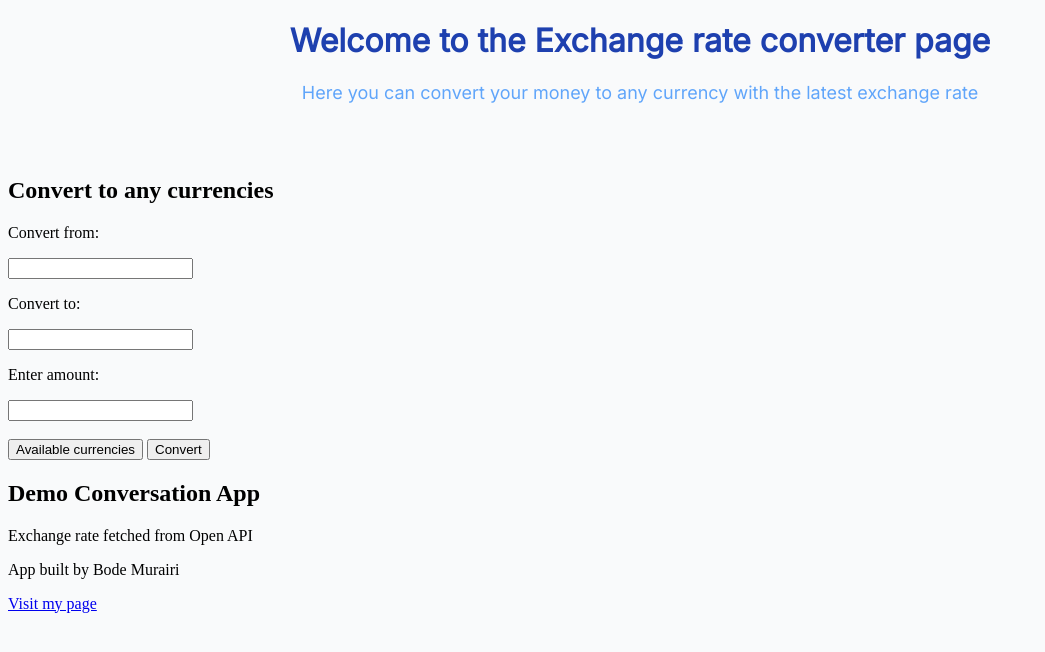
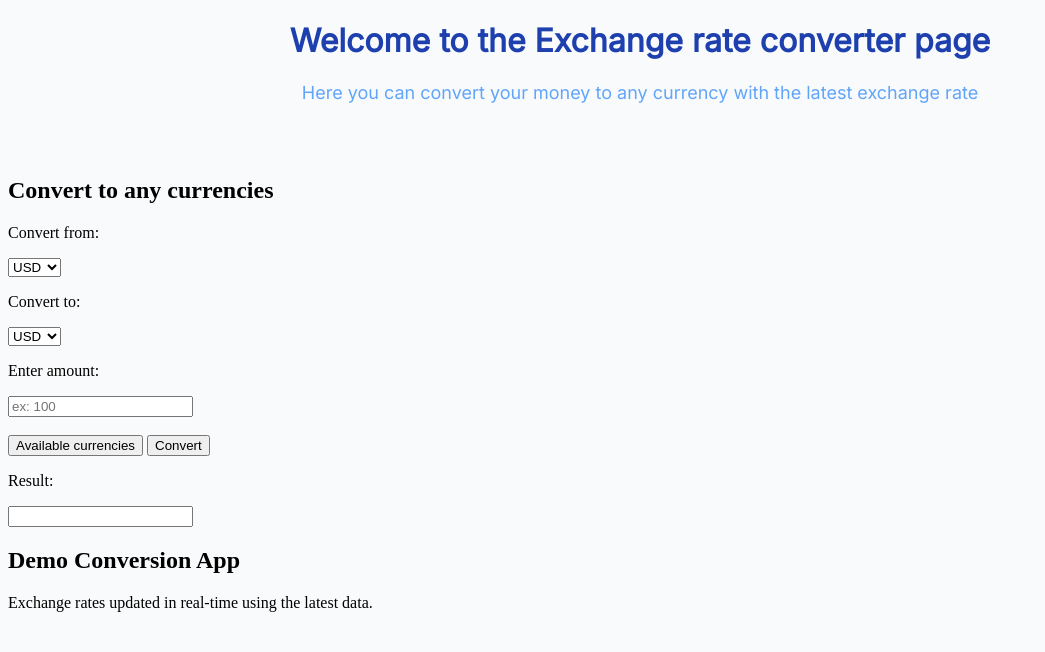
Before and after one commit to BodeMurairi2/resume, a plain HTML site: page currency_converter/index.html in a window 1280 px wide. Shown: the whole page, without its empty margins (0-1045 px from the left). Drawn offline with Linux system fonts and the light colour scheme.

Commit message:
First javascript implemented

```diff
--- a/currency_converter/index.html
+++ b/currency_converter/index.html
@@ -15,26 +15,52 @@
     <main class="convert-class">
         <div>
             <h2> Convert to any currencies </h2>
-            <form action="/" method="post">
-                <p> Convert from: </p>
-                <input type="text">
-                <p> Convert to: </p>
-                <input type="text">
-                <p> Enter amount: </p>
-                <input type="number"><br><br>
+            <form id="currency-form">
+                <div class="convert-from">
+                    <p> Convert from: </p>
+                    <select id="fromCurrency" name="fromCurrency">
+                        <option value="USD">USD</option>
+                        <option value="EUR">EUR</option>
+                        <option value="JPY"> JPY </option>
+                        <option value="GBP"> GBP</option>
+                        <option value="RUB"> RUB</option>
+                        <option value="RWF"> RWF </option>
+                        <option value="NRA">NRA </option>
+                        <option value="SHL"> SHL </option>
+                    </select>
+                </div>
+                <div class="convert-to">
+                    <p> Convert to: </p>
+                    <select id="toCurrency" name="fromCurrency">
+                        <option value="USD">USD</option>
+                        <option value="EUR">EUR</option>
+                        <option value="JPY"> JPY </option>
+                        <option value="GBP"> GBP</option>
+                        <option value="RUB"> RUB</option>
+                        <option value="RWF"> RWF </option>
+                        <option value="NRA">NRA </option>
+                        <option value="SHL"> SHL </option>
+                    </select>
+                </div>
+                <div class="amount-convert">
+                    <p> Enter amount: </p>
+                    <input type="number" id="amount" name="amount" step="0.01" placeholder="ex: 100"><br><br>
+                </div>
                 <div class="button-class">
-                    <button> Available currencies</button>
-                    <button> Convert </button>
+                    <button type="button" onclick="available_currencies()"> Available currencies </button>
+                    <button type="button" onclick="converter()"> Convert </button>
                 </div>
             </form>
+            <div class="result">
+                <p>Result:</p>
+                <input type="text" id="result" readonly>
+            </div>
         </div>
     </main>
     <footer>
         <div class="footer-section">
-            <h2>Demo Conversation App </h2>
-            <p> Exchange rate fetched from Open API </p>
-            <p> App built by Bode Murairi </p>
-            <a href="https://github.com/BodeMurairi"> Visit my page </a>
+            <h2>Demo Conversion App</h2>
+            <p>Exchange rates updated in real-time using the latest data.</p>
         </div>
     </footer>
 </body>
```
Also changed, not shown: currency_converter/converter.js (+29 -0 lines).
